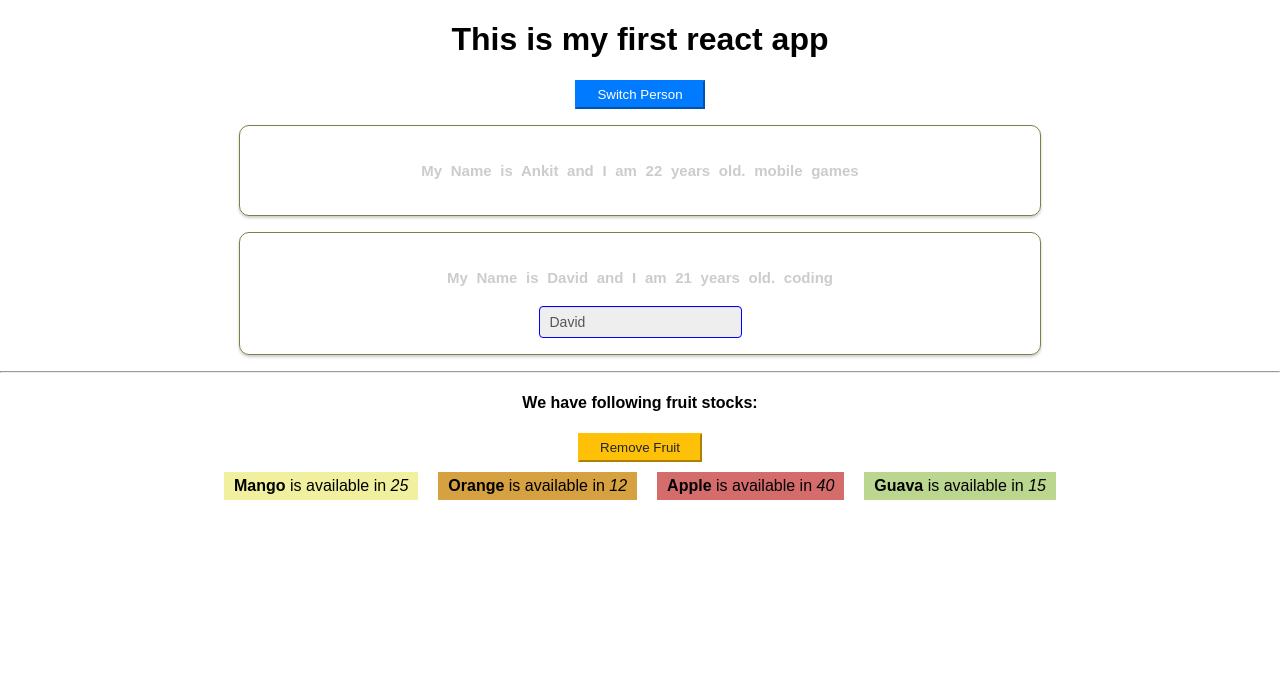
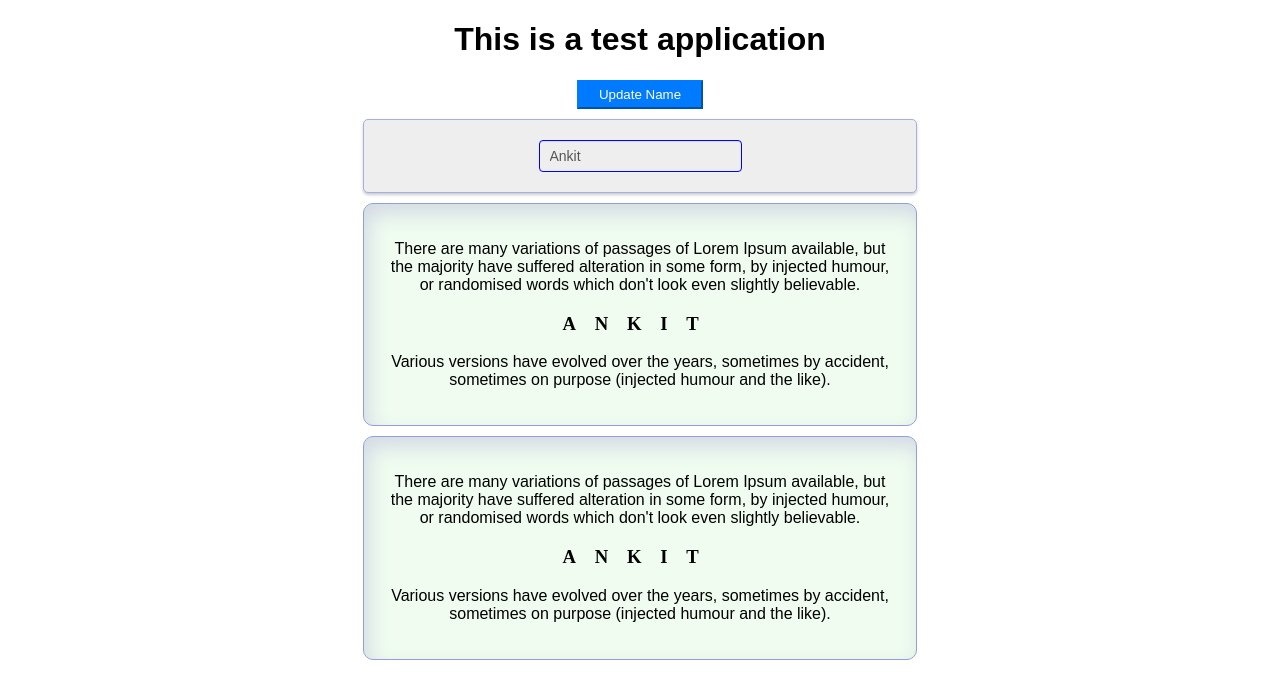
Before and after one commit to Gameonn/react-app, a React (Create React App) app: page / in a window 1280 px wide. Shown: the top 698 px of the page. Built offline with nearby package versions, Linux system fonts and the light colour scheme.

Commit message:
2way binding, manage state, setState, inline & external styling

```diff
--- a/src/App.js
+++ b/src/App.js
@@ -1,105 +1,44 @@
-import React, { useState } from "react";
-import Person from "./Person/Person";
-import Fruit from "./Fruit/Fruit";
+import React, { Component } from "react";
+import UserInput from "./UserInput/UserInput";
+import UserOutput from "./UserOutput/UserOutput";
 import "./App.css";
 
-const app = (props) => {
-  const [personState, setPersonState] = useState({
-    persons: [
-      { name: "Ankit", age: 22, hobby: "mobile games" },
-      { name: "David", age: 21, hobby: "coding" },
-    ],
-  });
+class App extends Component {
+  state = {
+    username: "Ankit",
+  };
 
-  const [fruitState, setFruitState] = useState({
-    fruits: [
-      { name: "Mango", color: "yellow", qty: 25 },
-      { name: "Orange", color: "orange", qty: 12 },
-      { name: "Apple", color: "red", qty: 40 },
-      { name: "Guava", color: "green", qty: 15 },
-    ],
-  });
-
-  const switchPersonHandler = (newName) => {
-    setPersonState({
-      persons: [
-        { name: "Ankit2", age: 25, hobby: "FPS games" },
-        { name: newName, age: 24, hobby: "web development" },
-      ],
+  changeUsernameHandler = (event) => {
+    this.setState({
+      username: event.target.value,
     });
   };
 
-  const changeFruitHandler = () => {
-    setFruitState({
-      fruits: [
-        { name: "Mango", color: "yellow", qty: 25 },
-        { name: "Orange", color: "orange", qty: 12 },
-        { name: "grapes", color: "brown", qty: 40 },
-        { name: "Guava", color: "green", qty: 15 },
-      ],
+  updateNameHandler = (newName) => {
+    this.setState({
+      username: newName,
     });
   };
 
-  const nameChangedHandler = (event) => {
-    setPersonState({
-      persons: [
-        { name: "Ankit2", age: 25, hobby: "FPS games" },
-        { name: event.target.value, age: 24, hobby: "web development" },
-      ],
-    });
-  };
-
+  render() {
     return (
       <div className="App">
-      <h1> This is my first react app </h1>
+        <h1> This is a test application </h1>
         <button
           className="btn-primary"
-        onClick={() => switchPersonHandler("Manuel!!")}
+          onClick={this.updateNameHandler.bind(this, "Max!!")}
         >
-        Switch Person
+          Update Name
         </button>
-      <Person
-        name={personState.persons[0].name}
-        age={personState.persons[0].age}
-      >
-        {personState.persons[0].hobby}
-      </Person>
-      <Person
-        click={switchPersonHandler.bind(this, "Max!!")}
-        changed={nameChangedHandler}
-        name={personState.persons[1].name}
-        age={personState.persons[1].age}
-      >
-        {personState.persons[1].hobby}
-      </Person>
-
-      <hr />
-      <h4>We have following fruit stocks:</h4>
-      <button className="btn-warning" onClick={changeFruitHandler}>
-        Remove Fruit
-      </button>
-      <Fruit
-        name={fruitState.fruits[0].name}
-        qty={fruitState.fruits[0].qty}
-        color={fruitState.fruits[0].color}
+        <UserInput
+          changed={this.changeUsernameHandler}
+          username={this.state.username}
         />
-      <Fruit
-        name={fruitState.fruits[1].name}
-        qty={fruitState.fruits[1].qty}
-        color={fruitState.fruits[1].color}
-      />
-      <Fruit
-        name={fruitState.fruits[2].name}
-        qty={fruitState.fruits[2].qty}
-        color={fruitState.fruits[2].color}
-      />
-      <Fruit
-        name={fruitState.fruits[3].name}
-        qty={fruitState.fruits[3].qty}
-        color={fruitState.fruits[3].color}
-      />
+        <UserOutput username={this.state.username} />
+        <UserOutput username={this.state.username} />
       </div>
     );
-};
+  }
+}
 
-export default app;
+export default App;
--- /dev/null
+++ b/src/UserInput/UserInput.css
@@ -0,0 +1,10 @@
+.UserInput {
+  padding: 20px;
+  width: 40%;
+  margin: 10px auto;
+  background: #eee;
+  border: 1px solid #a4afe4;
+  border-radius: 5px;
+  -webkit-box-shadow: 0 2px 3px #ccc;
+  box-shadow: 0 2px 3px #ccc;
+}
--- /dev/null
+++ b/src/UserInput/UserInput.js
@@ -0,0 +1,28 @@
+import React from "react";
+import "./UserInput.css";
+
+const userInput = (props) => {
+  const inputStyle = {
+    backgroundColor: "#eee",
+    border: "1px solid blue",
+    padding: "5px 10px",
+    fontSize: "14px",
+    lineHeight: "1.42857143",
+    color: "#555",
+    borderRadius: "4px",
+    boxShadow: "inset 0 1px 1px rgba(0,0,0,.075)",
+  };
+
+  return (
+    <div className="UserInput">
+      <input
+        style={inputStyle}
+        type="text"
+        onChange={props.changed}
+        value={props.username}
+      />
+    </div>
+  );
+};
+
+export default userInput;
--- /dev/null
+++ b/src/UserOutput/UserOutput.css
@@ -0,0 +1,16 @@
+.UserOutput {
+  padding: 20px;
+  width: 40%;
+  margin: 10px auto;
+  background: #e6fbe6a6;
+  border: 1px solid #939fd6;
+  border-radius: 10px;
+  -webkit-box-shadow: 5px 10px 20px #d4dae5 inset;
+  box-shadow: 5px 10px 20px #d4dae5 inset;
+}
+
+.UserOutput h3 {
+  letter-spacing: 1em;
+  text-transform: uppercase;
+  font-family: "ui-sans-serif";
+}
--- /dev/null
+++ b/src/UserOutput/UserOutput.js
@@ -0,0 +1,21 @@
+import React from "react";
+import "./UserOutput.css";
+
+const userOutput = (props) => {
+  return (
+    <div className="UserOutput">
+      <p>
+        There are many variations of passages of Lorem Ipsum available, but the
+        majority have suffered alteration in some form, by injected humour, or
+        randomised words which don't look even slightly believable.
+      </p>
+      <h3> {props.username} </h3>
+      <p>
+        Various versions have evolved over the years, sometimes by accident,
+        sometimes on purpose (injected humour and the like).
+      </p>
+    </div>
+  );
+};
+
+export default userOutput;
```
Lines whose indentation alone changed are shown as unchanged.
